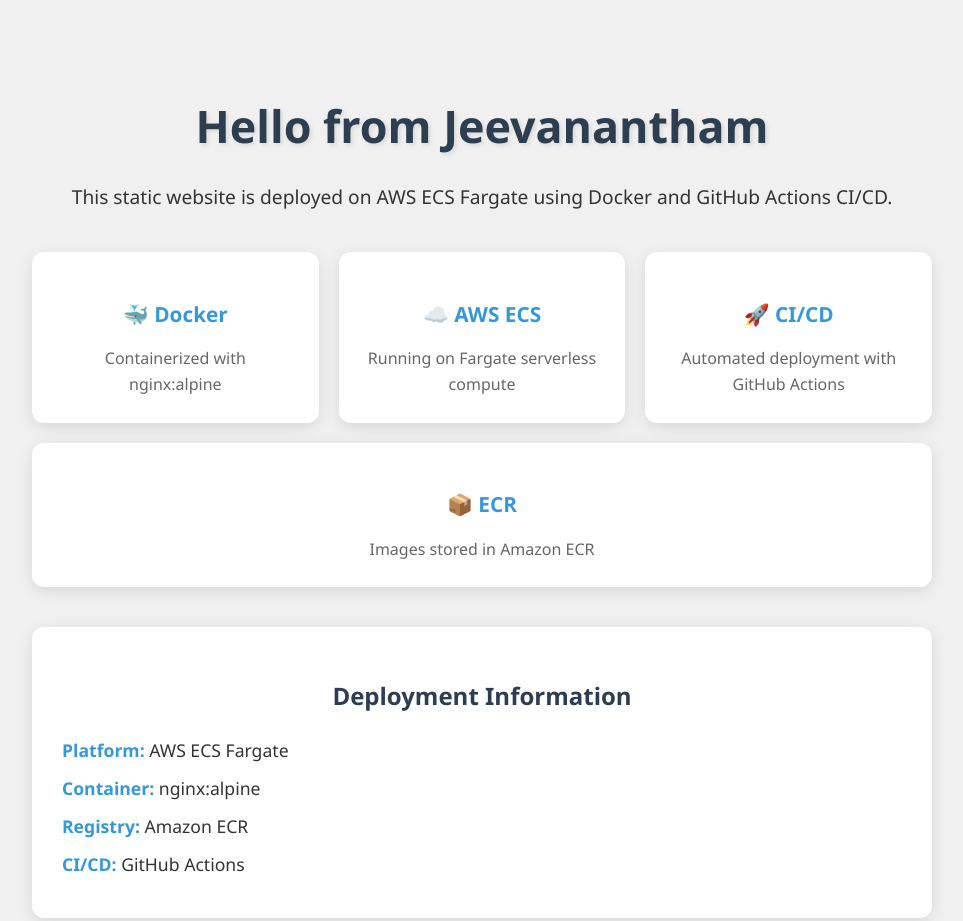
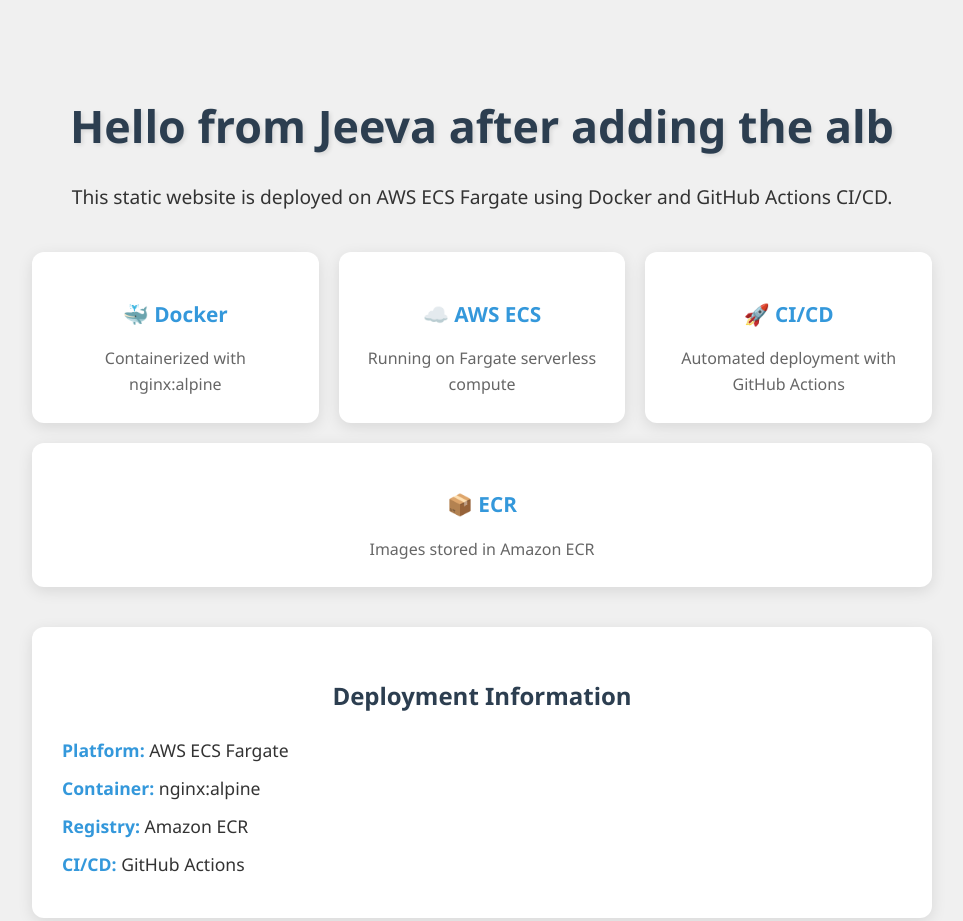
Before and after one commit to jeevanantham-aivar/cicd-docker, a plain HTML site: page index.html in a window 1280 px wide. Shown: the top 921 px of the page, without its empty margins (158-1121 px from the left). Drawn offline with Linux system fonts and the light colour scheme.

Commit message:
after adding alb

```diff
--- a/index.html
+++ b/index.html
@@ -8,7 +8,7 @@
 </head>
 <body>
     <div class="container">
-        <h1>Hello from Jeevanantham </h1>
+        <h1>Hello from Jeeva after adding the alb </h1>
         <p>This static website is deployed on AWS ECS Fargate using Docker and GitHub Actions CI/CD.</p>
 
         <div class="features">
```
